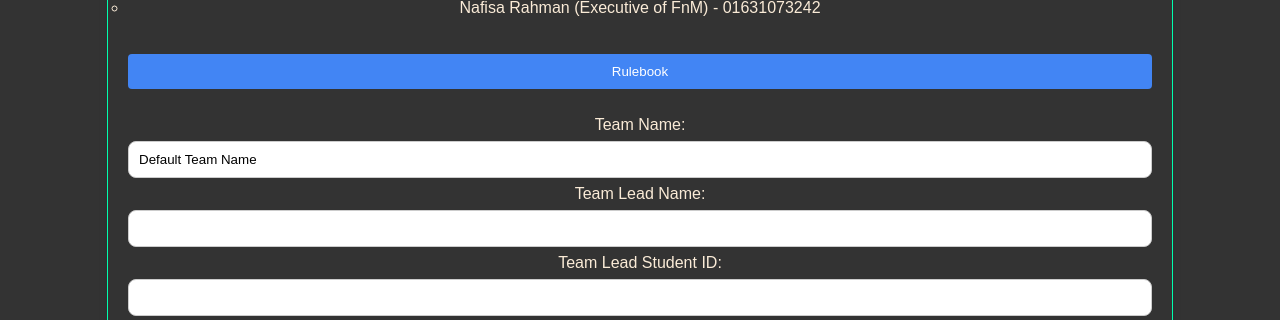
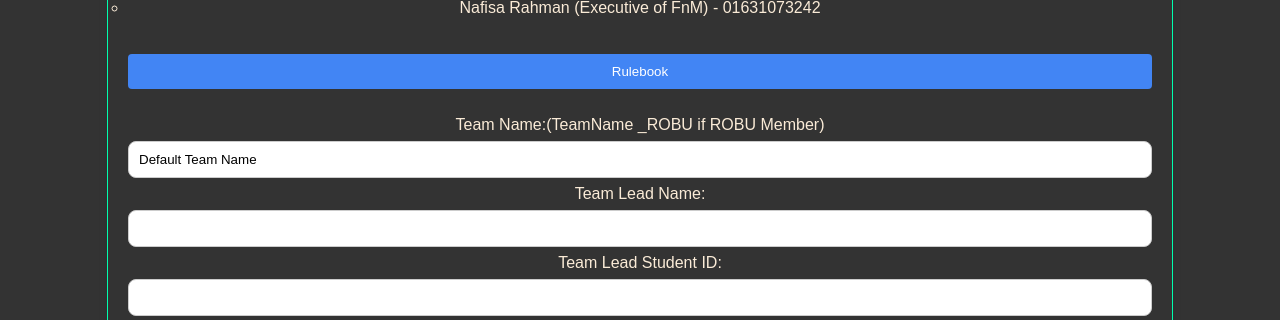
Before and after one commit to MahdiUddinAhmed/traction2.0, a Django app: page /soccebot-registration/ in a window 1280 px wide. Shown: the part 558-878 px from the top of the page. Run offline with Django 4.2, Linux system fonts and the light colour scheme.

Commit message:
Added TeamName_ROBU guideline to all reg page

```diff
--- a/event_app/templates/event_app/chatbot.html
+++ b/event_app/templates/event_app/chatbot.html
@@ -80,7 +80,7 @@
             {% csrf_token %}
 
             <div class="form-group">
-                <label for="{{ form.teamName.id_for_label }}">Alias/Code Name:</label>
+                <label for="{{ form.teamName.id_for_label }}">Alias/Code Name: (CodeName _ROBU if ROBU Member)</label>
                 {{ form.teamName }}
             </div>
 
--- a/event_app/templates/event_app/ideagen.html
+++ b/event_app/templates/event_app/ideagen.html
@@ -68,7 +68,7 @@
         <form method="post">
             {% csrf_token %}
             <div class="form-group">
-                <label for="{{ form.team_Name.id_for_label }}">Team Name:</label>
+                <label for="{{ form.team_Name.id_for_label }}">Team Name: (TeamName _ROBU if ROBU Member)</label>
                 {{ form.team_Name }}
             </div>
 
--- a/event_app/templates/event_app/lfr.html
+++ b/event_app/templates/event_app/lfr.html
@@ -73,7 +73,7 @@
         <form method="post">
             {% csrf_token %}
             <div class="form-group">
-                <label for="{{ form.team_Name.id_for_label }}">Team Name:</label>
+                <label for="{{ form.team_Name.id_for_label }}">Team Name: (TeamName _ROBU if ROBU Member)</label>
                 {{ form.team_Name }}
             </div>
 
--- a/event_app/templates/event_app/robo_race.html
+++ b/event_app/templates/event_app/robo_race.html
@@ -73,7 +73,7 @@
         <form method="post">
             {% csrf_token %}
             <div class="form-group">
-                <label for="{{ form.team_Name.id_for_label }}">Team Name:</label>
+                <label for="{{ form.team_Name.id_for_label }}">Team Name: (TeamName _ROBU if ROBU Member)</label>
                 {{ form.team_Name }}
             </div>
 
--- a/event_app/templates/event_app/soccer.html
+++ b/event_app/templates/event_app/soccer.html
@@ -73,7 +73,7 @@
         <form method="post">
             {% csrf_token %}
             <div class="form-group">
-                <label for="{{ form.team_Name.id_for_label }}">Team Name:</label>
+                <label for="{{ form.team_Name.id_for_label }}">Team Name:(TeamName _ROBU if ROBU Member)</label>
                 {{ form.team_Name }}
             </div>
 
```
